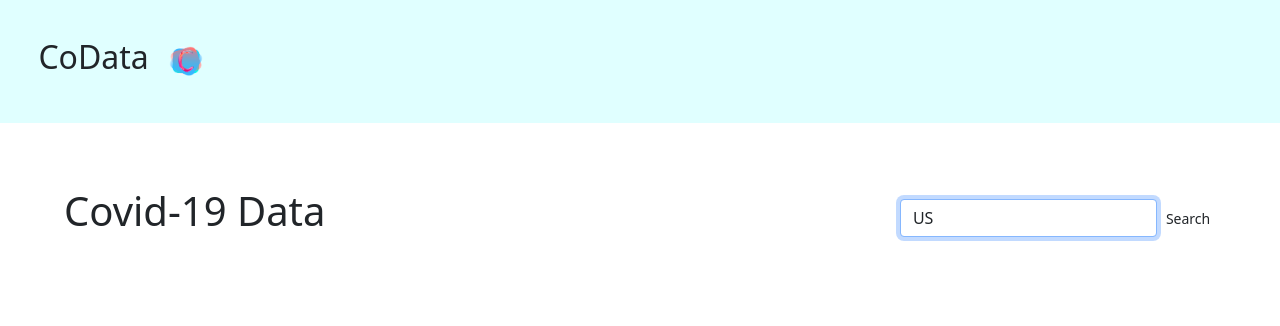
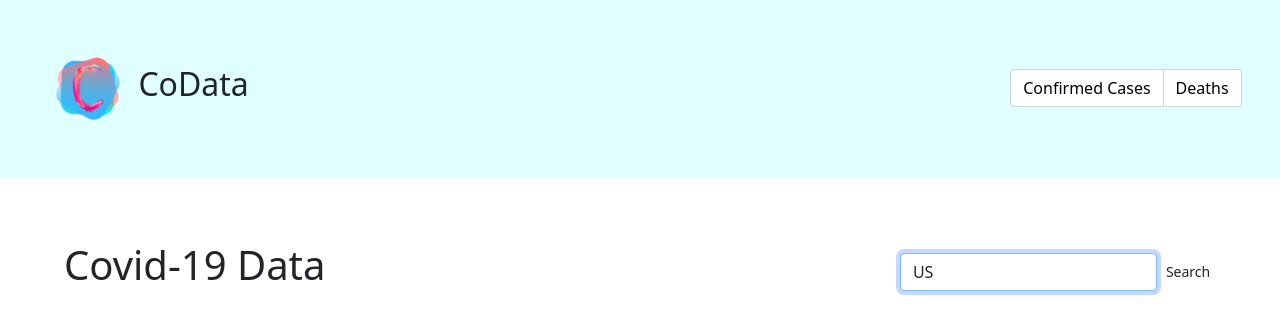
Before and after one commit to NayeemurR/Covid-19Data, a Django app: page / in a window 1280 px wide. Shown: the top 326 px of the page. Run offline with Django 3.2, Linux system fonts and the light colour scheme.

Commit message:
toggle buttons added

```diff
--- a/viewCasesChart/static/viewCasesChart/index.js
+++ b/viewCasesChart/static/viewCasesChart/index.js
@@ -6,6 +6,12 @@ document.addEventListener('DOMContentLoaded', () =>{
         document.getElementById('alert').style.display = 'none';
         document.getElementById('country').value = "";
     })
+
+    // keep track of what mode is clicked
+    let mode = "confirmed_cases";
+
+    // keep track of graph label
+    let graph_label = "Confirmed Cases";
 
     // set global variables to represent x and y axis data
     let xs = [];
@@ -32,7 +38,7 @@ document.addEventListener('DOMContentLoaded', () =>{
         data: {
             labels: dataset.xs,
             datasets: [{
-                label: `Covid 19 Confirmed cases in ${country}`,
+                label: "Covid 19 " + graph_label + ` in ${country}`,
                 data: dataset.ys,
                 backgroundColor: ['rgb(108,229,232)'],
                 borderColor: ['rgb(108,229,232)'],
@@ -64,6 +70,18 @@ document.addEventListener('DOMContentLoaded', () =>{
     document.getElementById('country').value = country;
     dataToGraph();
 
+    // if the user clicked the 'Deaths' button, then change the mode to "deaths"
+    document.getElementById("deaths_button").addEventListener('click', () => {
+        mode = "deaths";
+        graph_label = "Deaths";
+    })
+    // if the user clicked the 'Confirmed Cases' button, then change the mode to "confirmed_cases"
+    document.getElementById("confirmed_cases_button").addEventListener('click', () => {
+        mode = "confirmed_cases";
+        graph_label = "Confirmed Cases"
+    })
+
+
     // when the country form is submitted, run the dataToGraph function, (no parenthesis b/c then we'll pass the return as an arg, which is not what we want; we want to run the function)
     document.getElementById('country_form').addEventListener('submit', dataToGraph);
 
@@ -93,9 +111,13 @@ document.addEventListener('DOMContentLoaded', () =>{
         fetch(`https://webhooks.mongodb-stitch.com/api/client/v2.0/app/covid-19-qppza/service/REST-API/incoming_webhook/countries_summary?country=${country}&min_date=2020-04-22&max_date=${today}`)
         .then(response => response.json())
         .then(days => {
-            console.log(days.length);
             days.forEach(day => {
-                ys.push(day.confirmed);
+                if (mode == "confirmed_cases") {
+                    ys.push(day.confirmed);
+                } else if (mode == "deaths") {
+                    ys.push(day.deaths)
+                }
+
                 xs.push(day.date.slice(0, 10));
             });
             // check if data for that country actually exists, if so, we can graph the data
@@ -115,7 +137,7 @@ document.addEventListener('DOMContentLoaded', () =>{
         // re-assign the datasets again (x- and y-axis)
         myChart.data.labels = dataset.xs;
         myChart.data.datasets[0].data = dataset.ys;
-        myChart.data.datasets[0].label =  `Covid 19 Confirmed cases in ${country}`;
+        myChart.data.datasets[0].label =  "Covid 19 " + graph_label + ` in ${country}`;
         // now update chart
         myChart.update();
     };
--- a/viewCasesChart/static/viewCasesChart/styles.css
+++ b/viewCasesChart/static/viewCasesChart/styles.css
@@ -3,16 +3,32 @@
     height: 10%;
     background-color: rgb(224,255,255);
     padding: 3%;
-    overflow: hidden;
+    display: flex;
+    flex-direction: row;
+    align-items: center;
+}
+
+#banner_logo {
+    order: 1;
+}
+
+#banner_logo_img {
+    width: 100px;
+    height: 100px;
 }
 
 #banner_title {
-    float: left;
+    order: 2;
 }
 
-#banner_logo {
-    float: left;
-    margin-left: 1%;
+#selection_buttons {
+    order: 3;
+    margin-left: auto;
+}
+
+.white-button {
+    background-color: rgb(255, 255, 255);
+    border-color: rgb(206,212,218);
 }
 
 .alert {
--- a/viewCasesChart/templates/viewCasesChart/index.html
+++ b/viewCasesChart/templates/viewCasesChart/index.html
@@ -3,13 +3,21 @@
 
 {% block body %}
     <div id="banner">
-        <div id="banner_title">
-          <h2>CoData</h2>
-        </div>
-        <div id="banner_logo">
-          <img src="{% static 'viewCasesChart/CoData_Logo.png'%}" alt="logo" width="50" height="46">
-        </div>
+
+      <div id="banner_logo">
+        <img id="banner_logo_img" src="{% static 'viewCasesChart/CoData_Logo.png'%}" alt="logo">
       </div>
+
+      <div id="banner_title">
+        <h2>CoData</h2>
+      </div>
+
+      <div id="selection_buttons" class="btn-group" role="group" aria-label="Basic example">
+        <button id="confirmed_cases_button" type="button" class="btn btn-info white-button">Confirmed Cases</button>
+        <button id="deaths_button" type="button" class="btn btn-info white-button">Deaths</button>
+      </div>
+
+    </div>
 
     <div id="alert" class="alert alert-danger alert-dismissible fade show" role="alert">
       Country data not found
```
